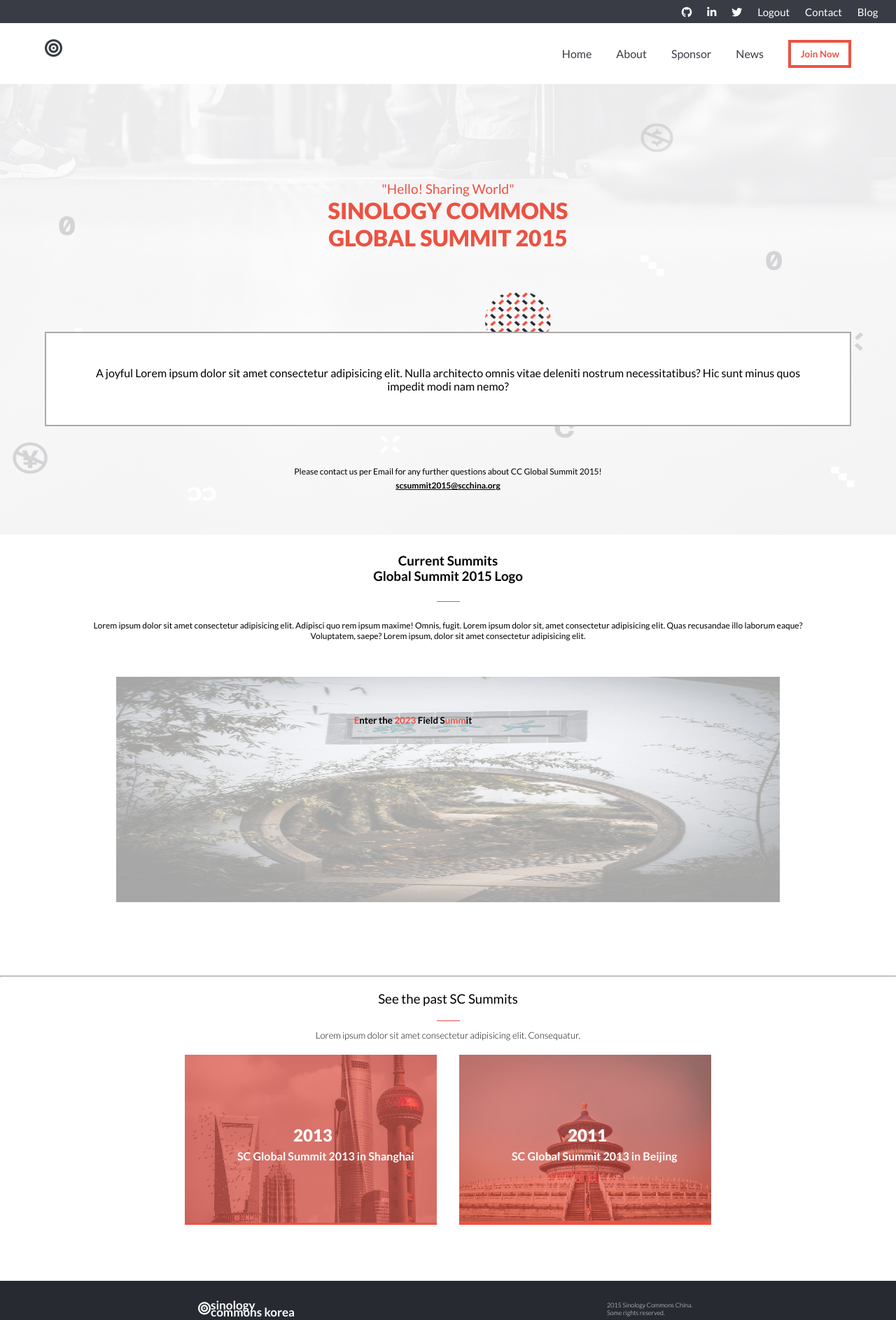
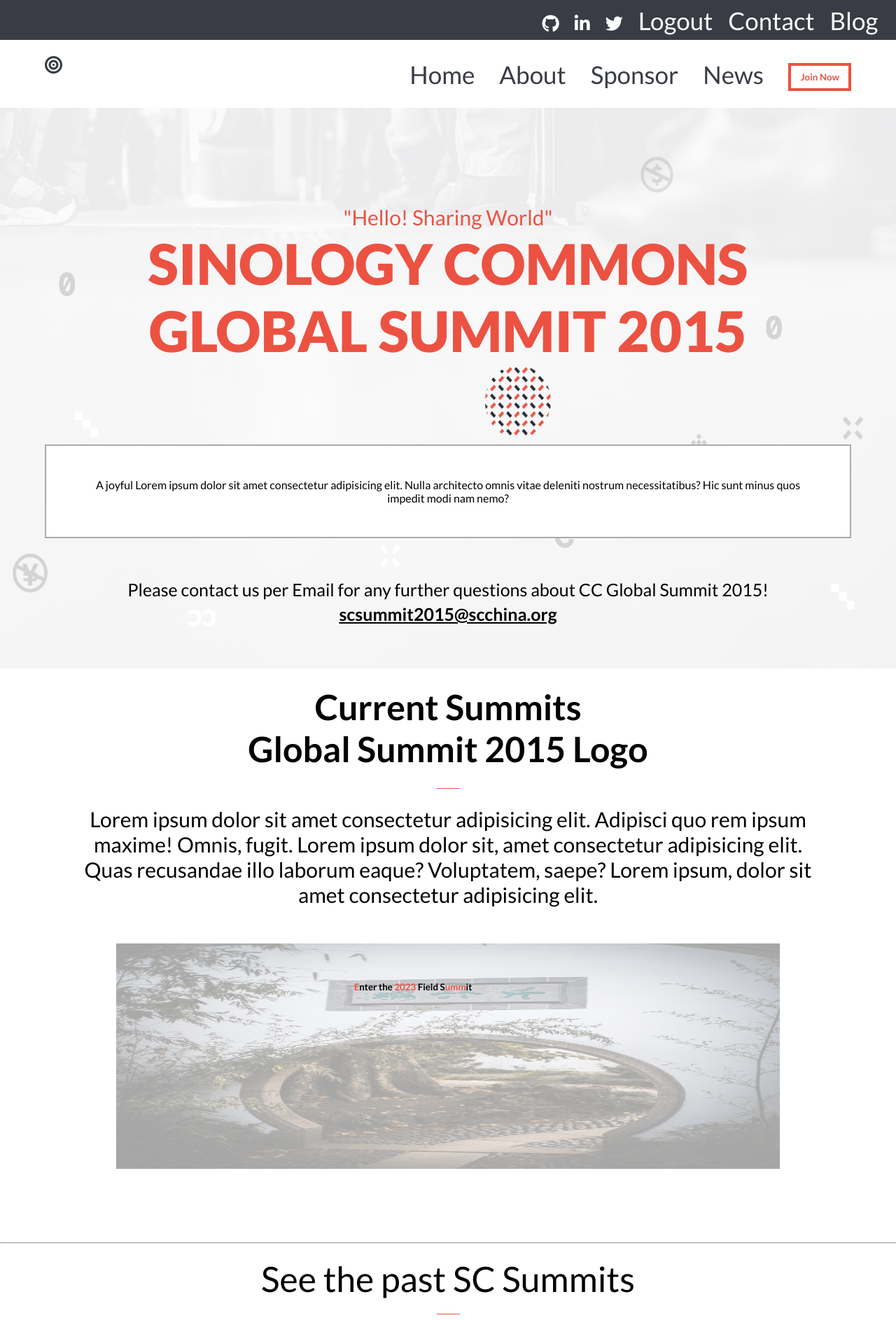
Before and after one commit to vangelif/sinology-course, a website: page about.html in a window 1280 px wide. Shown: the top 1886 px of the page at 70% size. Drawn offline with Linux system fonts and the light colour scheme.

Commit message:
increase font size

```diff
--- a/about-style.css
+++ b/about-style.css
@@ -37,18 +37,18 @@
 }
 
 footer .left-side i {
-  font-size: 18px;
+  font-size: 30px;
 }
 
 footer .left-side aside {
-  font-size: 17px;
+  font-size: 25px;
   font-weight: 700;
   float: right;
   line-height: 60%;
 }
 
 footer .right-side {
-  font-size: 9px;
+  font-size: 15px;
   font-weight: 350;
 }
 
@@ -147,13 +147,13 @@
 .current > p {
   padding: 2% 8%;
   font-weight: 400;
-  font-size: 12px;
+  font-size: 30px;
 }
 
 .past > p {
   /* padding: 3% 2% 6% 2%; */
   font-weight: 350;
-  font-size: 13px;
+  font-size: 30px;
   margin-bottom: 20px;
 }
 
@@ -167,12 +167,12 @@
 }
 
 .intro > .intro-top > p {
-  font-size: 19px;
+  font-size: 30px;
 }
 
 .intro > .intro-top > h1 {
   font-weight: 900;
-  font-size: 32px;
+  font-size: 80px;
 }
 
 .intro > .intro-mid {
@@ -184,7 +184,7 @@
 .intro > .intro-bottom {
   padding: 5% 10%;
   padding-bottom: 50px;
-  font-size: 12px;
+  font-size: 25px;
 }
 
 .intro > .intro-bottom > aside {
@@ -202,6 +202,7 @@
 
 .current h3 {
   padding: 2% 3%;
+  font-size: 50px;
 }
 
 .current img {
@@ -256,6 +257,7 @@
   margin-bottom: 20px;
   font-weight: 500;
   padding-top: 20px;
+  font-size: 50px;
 }
 
 .past hr {
@@ -294,7 +296,7 @@
 }
 
 .past .abc::after {
-  content: "";
+  content: '';
   display: block;
   clear: both;
 }
@@ -313,7 +315,7 @@
 }
 
 .partner div ul li i {
-  font-size: 15px;
+  font-size: 30px;
   height: 40px;
   color: white;
 }
@@ -331,11 +333,11 @@
 
   .topbar a {
     color: white;
-    font-size: 15px;
+    font-size: 35px;
   }
 
   .topbar a i {
-    font-size: 15px;
+    font-size: 25px;
   }
 
   .navigation {
@@ -362,6 +364,7 @@
     width: 100%;
     justify-content: flex-end;
     align-items: center;
+    font-size: 35px;
   }
 
   .navigation div ul button {
--- a/style.css
+++ b/style.css
@@ -141,7 +141,7 @@
 
 .speakers div button {
   background-color: transparent;
-  font-size: 13px;
+  font-size: 30px;
   font-weight: 550;
   text-align: center;
 }
@@ -160,12 +160,12 @@
 }
 
 .intro > .intro-top > p {
-  font-size: 19px;
+  font-size: 30px;
 }
 
 .intro > .intro-top > h1 {
   font-weight: 900;
-  font-size: 32px;
+  font-size: 80px;
   background-image: url(images/intro/header\ background.jpeg);
   background-size: 100% 100%;
   color: transparent;
@@ -176,15 +176,17 @@
   border: 2px solid white;
   padding: 4% 5%;
   background-color: #d3d3d3;
+  font-size: 25px;
 }
 
 .intro > .intro-bottom {
   padding: 5%;
   padding-bottom: 50px;
+  font-size: 25px;
 }
 
 .intro > .intro-bottom > aside {
-  font-size: 15px;
+  font-size: 20px;
   font-weight: 400;
   padding: 5px 0.01px 0.01px 0.01px;
 }
@@ -204,7 +206,7 @@
 .program > h3 {
   text-align: center;
   padding-top: 20px;
-  font-size: 25px;
+  font-size: 50px;
 }
 
 .program > ul > li > span {
@@ -212,22 +214,22 @@
 }
 
 .speakers div button i {
-  font-size: 16px;
+  font-size: 25px;
   color: #ec5242;
 }
 
 .program > ul > li > span > i {
-  font-size: 25px;
+  font-size: 45px;
 }
 
 .partner h3 {
-  font-size: 25px;
+  font-size: 30px;
 }
 
 .speakers > h3 {
   text-align: center;
   padding: 3%;
-  font-size: 25px;
+  font-size: 50px;
 }
 
 .program > ul > li > h3 {
@@ -313,7 +315,7 @@
 }
 
 .speaker-item .right-side div h4 {
-  font-size: 20px;
+  font-size: 35px;
 }
 
 .speaker-item .right-side hr {
@@ -322,7 +324,7 @@
 }
 
 .speaker-item .right-side div p {
-  font-size: 14px;
+  font-size: 25px;
 }
 
 .partner {
@@ -346,11 +348,11 @@
 
   .topbar a {
     color: white;
-    font-size: 15px;
+    font-size: 25px;
   }
 
   .topbar a i {
-    font-size: 15px;
+    font-size: 20px;
   }
 
   .navigation {
@@ -359,7 +361,7 @@
 
   .navigation div {
     display: flex;
-    padding: 1.8% 5%;
+    padding: 0.8% 5%;
   }
 
   .program > a {
@@ -368,7 +370,7 @@
     text-align: center;
     padding: 2%;
     margin: 3%;
-    font-size: 18px;
+    font-size: 35px;
     display: block;
   }
 
@@ -394,6 +396,7 @@
     width: 100%;
     justify-content: flex-end;
     align-items: center;
+    font-size: 20px;
   }
 
   .speakers button {
@@ -454,7 +457,7 @@
   }
 
   .program > h3 {
-    font-size: 28px;
+    font-size: 60px;
     padding-top: 20px;
   }
 
@@ -523,8 +526,12 @@
     display: block;
   }
 
+  .partner h3 {
+    font-size: 60px;
+  }
+
   .partner div ul {
-    padding: 7% 10%;
+    padding: 2% 10%;
     width: 100%;
     gap: 13px;
     display: flex;
@@ -541,34 +548,39 @@
     color: white;
     font-weight: 700;
     font-family: sans-serif;
+    font-size: 30px;
   }
 
   .partner div ul li:nth-child(2) {
     color: white;
     font-weight: 200;
     font-family: sans-serif;
+    font-size: 40px;
   }
 
   .partner div ul li:nth-child(3) {
     color: #d3d3d3;
     font-weight: bolder;
+    font-size: 40px;
   }
 
   .partner div ul li:nth-child(4) {
     color: white;
+    font-size: 40px;
   }
 
   .partner div ul li:nth-child(5) {
     color: white;
-    font-weight: 200;
+    font-weight: 500;
+    font-size: 40px;
   }
 
   footer > .left-side > i {
-    font-size: 18px;
+    font-size: 40px;
   }
 
   .partner div ul li i {
-    font-size: 15px;
+    font-size: 30px;
     height: 40px;
     color: white;
   }
@@ -584,14 +596,14 @@
   }
 
   footer .left-side aside {
-    font-size: 17px;
+    font-size: 20px;
     font-weight: 700;
     float: right;
     line-height: 60%;
   }
 
   footer .right-side {
-    font-size: 9px;
+    font-size: 20px;
     font-weight: 350;
   }
 }
```
